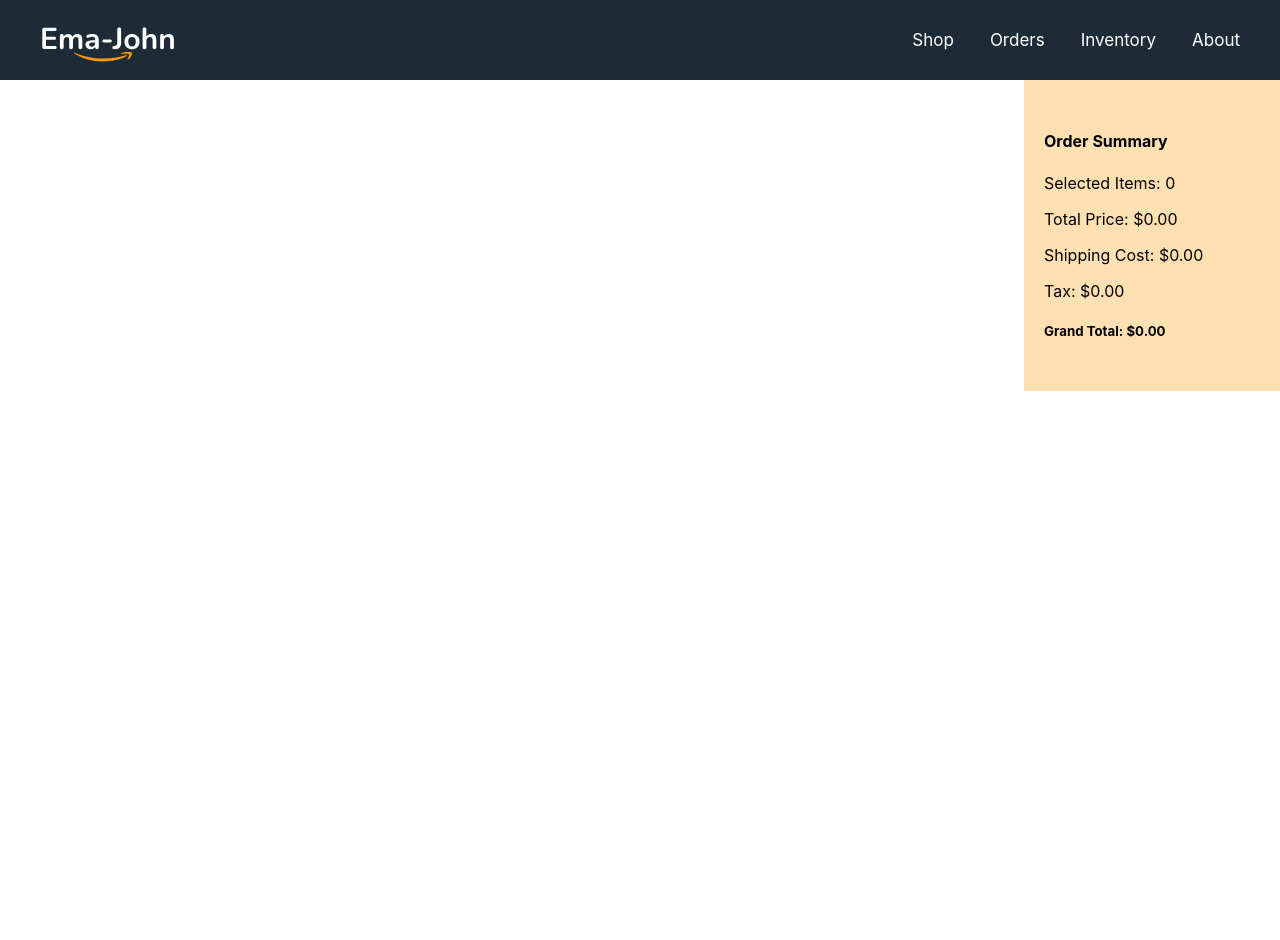
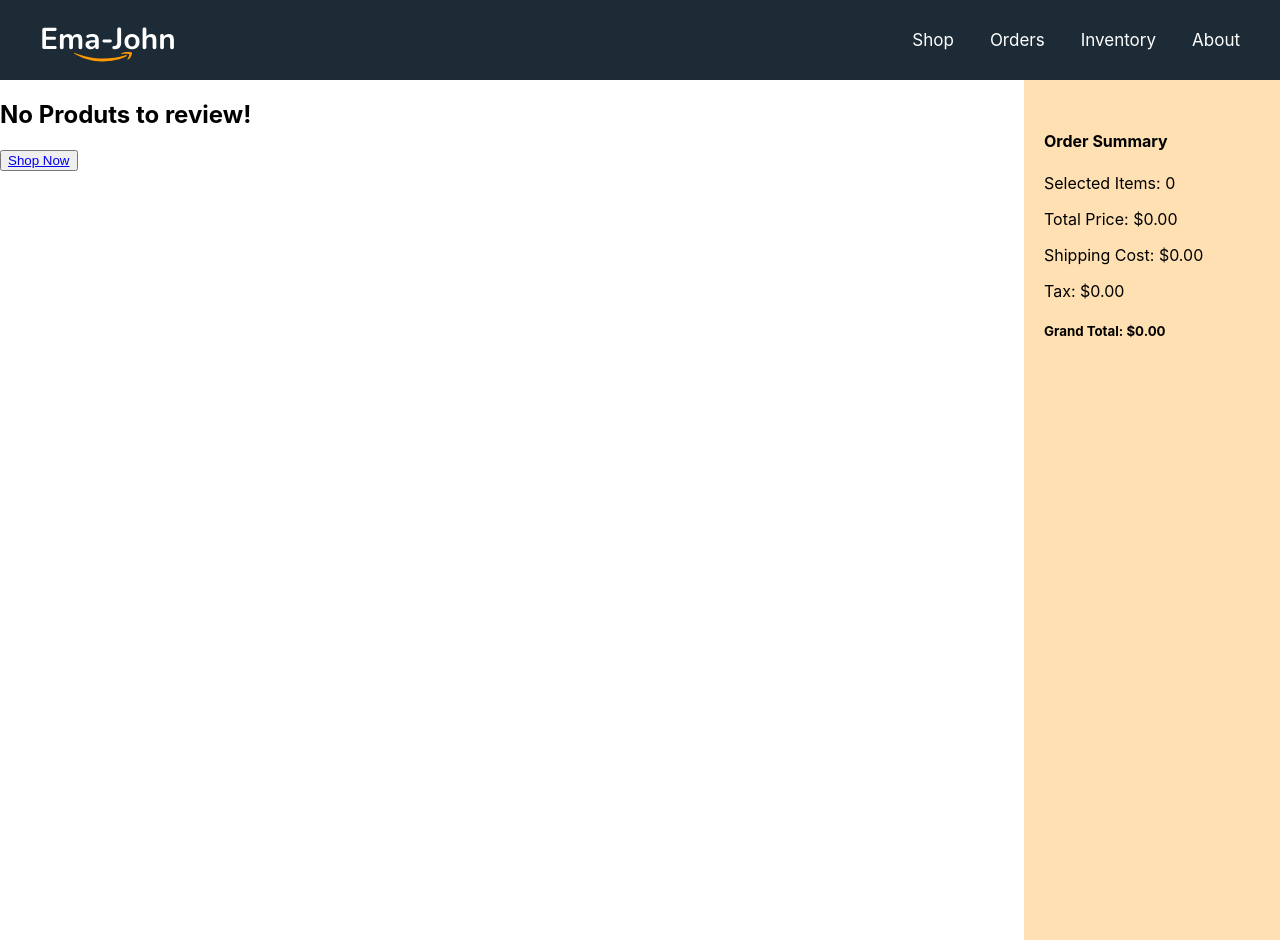
Before and after one commit to NaimulAlam/ema-jhon, a React (Create React App) app: page /orders in a window 1280 px wide. Before the commit the page ends 800 px from the top, so only its background shows below. Built offline with nearby package versions, Linux system fonts and the light colour scheme.

Commit message:
cart clear and review btn added with conditions for better user experiences

```diff
--- a/src/components/Cart/Cart.css
+++ b/src/components/Cart/Cart.css
@@ -2,4 +2,19 @@
   position: sticky;
   top: 0;
   padding: 30px 20px;
+  min-height: 100vh;
 }
+.clear-cart-btn {
+  height: 40px;
+  width: 80%;
+  padding: 10px;
+  margin: 5px;
+  border: none;
+  border-radius: 5px;
+  background-color: rgba(248, 23, 23, 0.3);
+}
+
+.clear-cart-btn:hover {
+  cursor: pointer;
+  background-color: rgba(248, 23, 23, 0.7);
+}
--- a/src/components/Cart/Cart.js
+++ b/src/components/Cart/Cart.js
@@ -1,8 +1,7 @@
 import React from "react";
 import "./Cart.css";
 
-const Cart = ({ cart }) => {
-  console.log("cart", cart);
+const Cart = ({ cart, clearCart, children }) => {
   // const { id, price, shipping } = cart;
 
   let total = 0;
@@ -30,6 +29,14 @@ const Cart = ({ cart }) => {
       <p>Shipping Cost: ${shipping.toFixed(2)} </p>
       <p>Tax: ${tax} </p>
       <h5>Grand Total: ${grandTotal}</h5>
+      <div>
+        {grandTotal > 0 && (
+          <button className="clear-cart-btn" onClick={() => clearCart()}>
+            Clear Cart
+          </button>
+        )}
+      </div>
+      {children}
     </div>
   );
 };
--- a/src/components/Orders/Orders.js
+++ b/src/components/Orders/Orders.js
@@ -1,13 +1,18 @@
 import React, { useState } from "react";
-import { useLoaderData } from "react-router-dom";
+import { Link, useLoaderData } from "react-router-dom";
 import Cart from "../Cart/Cart";
 import ReviewProducts from "../ReviewProducts/ReviewProducts";
-import { removeFromDb } from "../../utilities/fakedb";
+import { deleteShoppingCart, removeFromDb } from "../../utilities/fakedb";
 
 function Orders() {
-  const { products, previousCart } = useLoaderData();
+  const { previousCart } = useLoaderData();
   // create a state so we can remove items from the cart
   const [cart, setCart] = useState(previousCart);
+
+  const clearCart = () => {
+    setCart([]);
+    deleteShoppingCart();
+  };
 
   const handleRemoveProduct = (productId) => {
     const remainingProducts = cart.filter(
@@ -25,11 +30,19 @@ function Orders() {
             key={product.id}
             product={product}
             handleRemoveProduct={handleRemoveProduct}
-          />
+          ></ReviewProducts>
         ))}
+        {cart.length === 0 && (
+          <div className="empty-cart">
+            <h2>No Produts to review!</h2>
+            <button>
+              <Link to="/">Shop Now</Link>
+            </button>
+          </div>
+        )}
       </div>
       <div className="cart-container">
-        <Cart cart={cart} />
+        <Cart cart={cart} clearCart={clearCart}></Cart>
       </div>
     </div>
   );
--- a/src/components/Product/Product.css
+++ b/src/components/Product/Product.css
@@ -41,5 +41,6 @@
   margin-right: 5px;
 }
 .btn-cart:hover {
+  cursor: pointer;
   background-color: orange;
 }
--- a/src/components/Shop/Shop.css
+++ b/src/components/Shop/Shop.css
@@ -18,3 +18,18 @@
     margin: 50px 20px;
   }
 }
+
+.review-order {
+  height: 40px;
+  width: 80%;
+  padding: 10px;
+  margin: 5px;
+  border: none;
+  border-radius: 5px;
+  background-color: rgba(7, 169, 250, 0.315);
+}
+
+.review-order:hover {
+  cursor: pointer;
+  background-color: rgba(7, 169, 250, 0.7);
+}
--- a/src/components/Shop/Shop.js
+++ b/src/components/Shop/Shop.js
@@ -2,12 +2,21 @@ import React, { useEffect, useState } from "react";
 import "./Shop.css";
 import Product from "../Product/Product";
 import Cart from "../Cart/Cart";
-import { addToDb, getStoredCart } from "../../utilities/fakedb";
-import { useLoaderData } from "react-router-dom";
+import {
+  addToDb,
+  deleteShoppingCart,
+  getStoredCart,
+} from "../../utilities/fakedb";
+import { Link, useLoaderData } from "react-router-dom";
 
 const Shop = () => {
   const products = useLoaderData();
   const [cart, setCart] = useState([]);
+
+  const clearCart = () => {
+    setCart([]);
+    deleteShoppingCart();
+  };
 
   useEffect(() => {
     const storedCart = getStoredCart();
@@ -18,7 +27,6 @@ const Shop = () => {
         const quantity = storedCart[id];
         addedProduct.quantity = quantity;
         savedCart.push(addedProduct);
-        console.log("AP", addedProduct);
       }
     }
     setCart(savedCart);
@@ -54,7 +62,13 @@ const Shop = () => {
         ))}
       </div>
       <div className="cart-container">
-        <Cart cart={cart} products={products} />
+        <Cart cart={cart} clearCart={clearCart}>
+          <Link to="/orders">
+            {cart.length > 0 && (
+              <button className="review-order">Review Order</button>
+            )}
+          </Link>
+        </Cart>
       </div>
     </div>
   );
```
